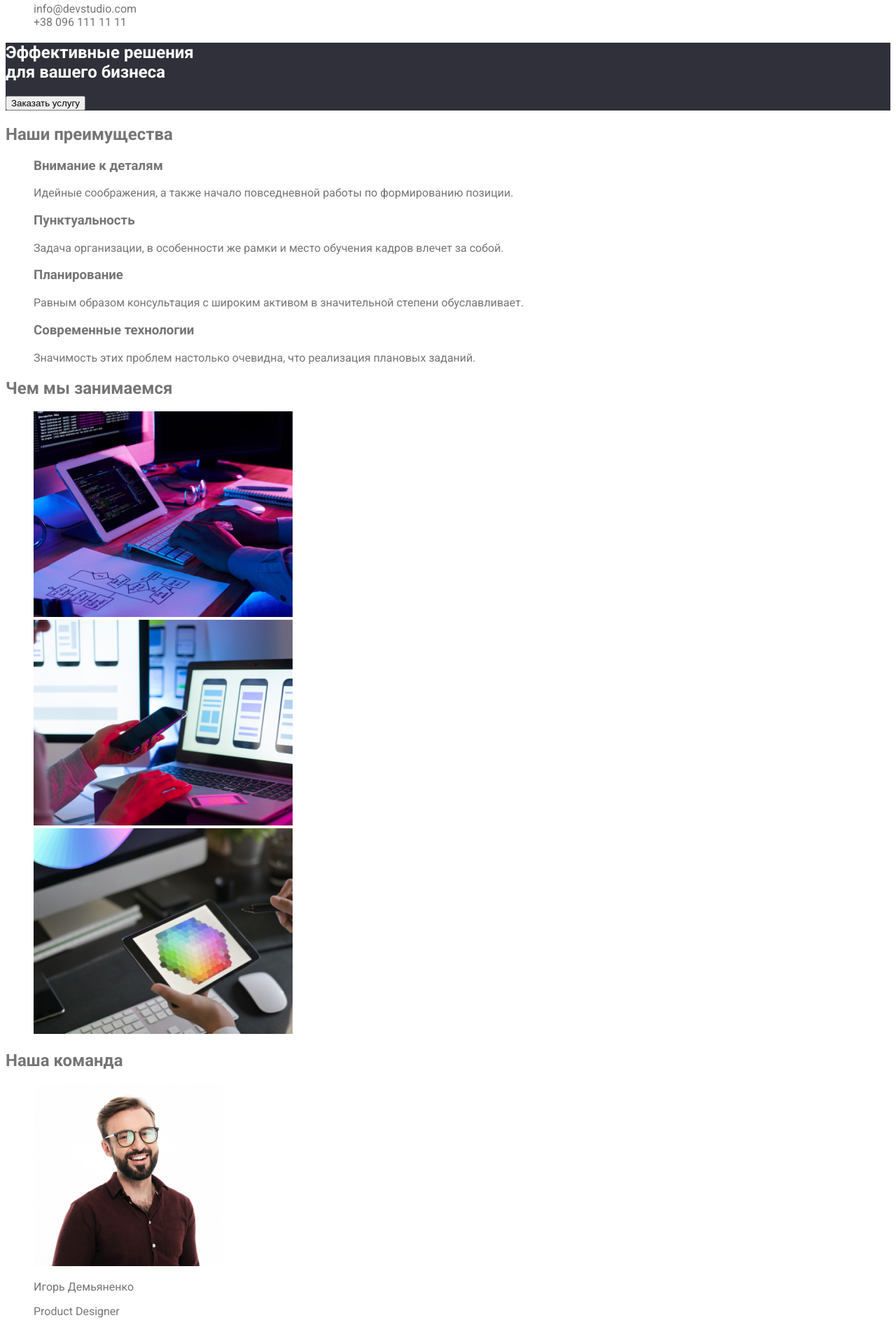
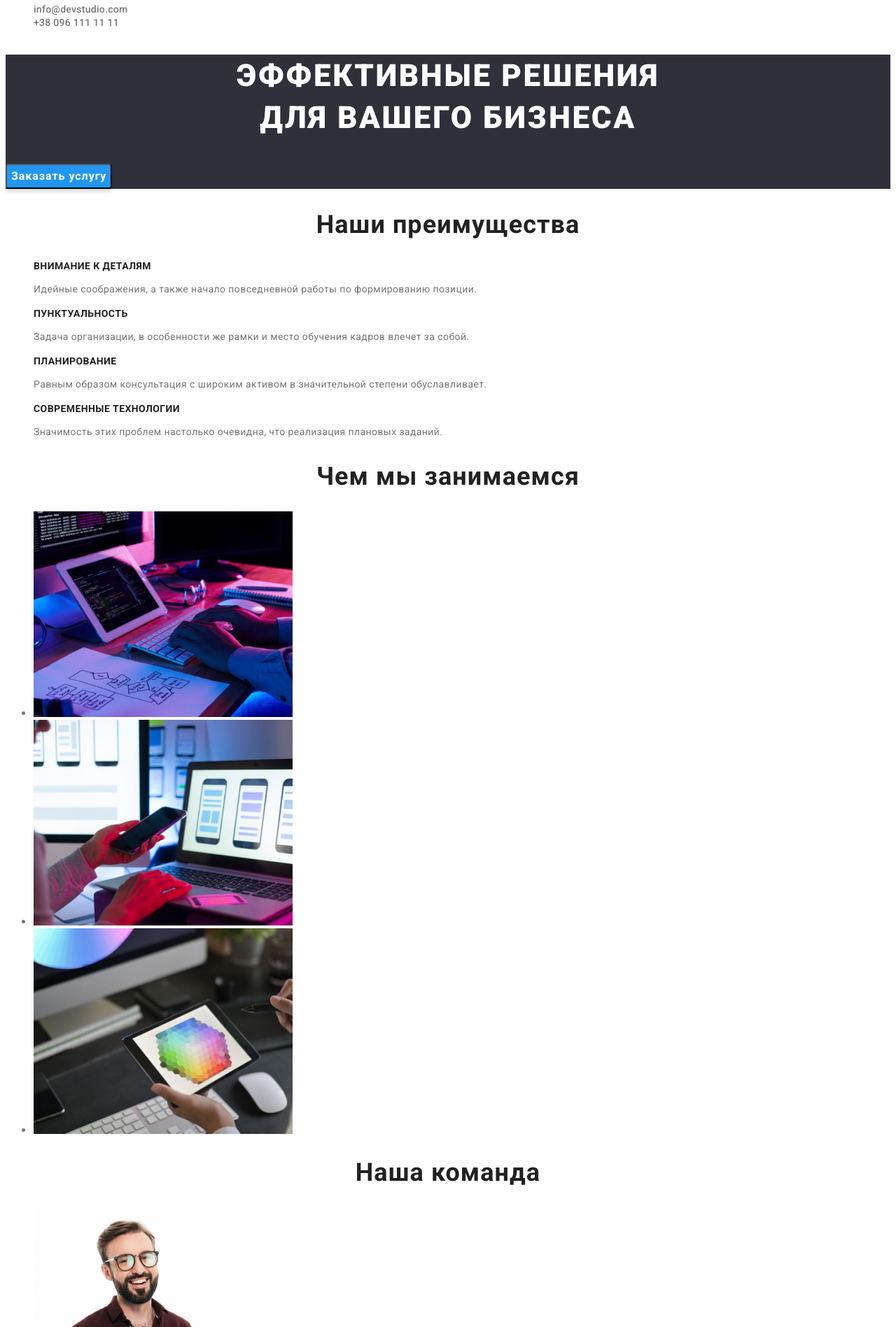
Before and after one commit to VitaliiKarpovets/goit-markup-hw-02, a plain HTML site: page index.html in a window 1280 px wide. Shown: the part 125-2022 px from the top of the page at 70% size. Drawn offline with Linux system fonts and the light colour scheme.

Commit message:
index+css

```diff
--- a/css/styles.css
+++ b/css/styles.css
@@ -4,25 +4,22 @@
   --text-color: rgba(117, 117, 117, 1);
   --accent-color: rgba(33, 150, 243, 1);
   --primary-bg-color: #ffffff;
+  --secondary-bg-color: rgba(47, 48, 58, 1);
+  --white-color: rgba(255, 255, 255, 1);
 }
 
 body {
   background-color: var(--primary-bg-color);
   color: var(--text-color);
   font-family: Roboto;
-  font-style: normal;
-}
-
-ul {
-  list-style: none;
-}
-
-a {
-  color: inherit;
-  text-decoration: none;
 }
 
 /* Header */
+
+.site-nav,
+.site-media {
+  list-style: none;
+}
 
 .logo {
   color: rgba(0, 0, 0, 1);
@@ -31,6 +28,7 @@ a {
   font-size: 26px;
   line-height: 1.192;
   letter-spacing: 0.03em;
+  text-decoration: none;
 }
 
 .logo-primary {
@@ -48,10 +46,13 @@ a {
   font-size: 14px;
   line-height: 1.143;
   letter-spacing: 0.02em;
+  text-decoration: none;
 }
 
 .site-nav .link:hover,
-.site-nav .link:focus {
+.site-nav .link:focus,
+.site-media .link:hover,
+.site-media .link:focus {
   color: var(--accent-color);
 }
 
@@ -61,19 +62,115 @@ a {
 
 .site-media .link {
   color: var(--text-color);
-}
-
-.site-media .link:hover,
-.site-media .link:focus {
-  color: var(--accent-color);
+  font-weight: 500;
+  font-size: 14px;
+  line-height: 1.143;
+  letter-spacing: 0.02em;
+  text-decoration: none;
 }
 
 /* Main */
+/* hero-section */
 
 .hero {
-  background-color: rgba(47, 48, 58, 1);
+  background-color: var(--secondary-bg-color);
 }
 
 .hero-title {
-  color: rgba(255, 255, 255, 1);
+  color: var(--white-color);
+  font-weight: 900;
+  font-size: 44px;
+  line-height: 1.364;
+  text-align: center;
+  letter-spacing: 0.06em;
+  text-transform: uppercase;
 }
+
+.button.primary {
+  color: var(--white-color);
+  background-color: var(--accent-color);
+  box-shadow: 0px 4px 4px rgba(0, 0, 0, 0.15);
+  border-radius: 4px;
+  font-weight: bold;
+  font-size: 16px;
+  line-height: 1.875;
+  display: flex;
+  align-items: center;
+  text-align: center;
+  letter-spacing: 0.06em;
+  font-family: inherit;
+  cursor: pointer;
+}
+
+/* features-section */
+
+.section-title {
+  color: var(--title-text-color);
+  font-weight: bold;
+  font-size: 36px;
+  line-height: 1.167;
+  text-align: center;
+  letter-spacing: 0.03em;
+}
+
+.features {
+  list-style: none;
+}
+.features-title {
+  color: var(--title-text-color);
+  font-weight: bold;
+  font-size: 14px;
+  line-height: 1.143;
+  letter-spacing: 0.03em;
+  text-transform: uppercase;
+}
+
+.features-description {
+  font-weight: normal;
+  font-size: 14px;
+  line-height: 1.714;
+  letter-spacing: 0.03em;
+}
+
+/* team */
+
+.team-member {
+  color: var(--title-text-color);
+  font-weight: 500;
+  font-size: 16px;
+  line-height: 1.187;
+  text-align: center;
+  letter-spacing: 0.03em;
+}
+
+.team-position {
+  font-size: 16px;
+  line-height: 1.187;
+  text-align: center;
+  letter-spacing: 0.03em;
+}
+
+/* footer */
+
+.footer {
+  background-color: var(--secondary-bg-color);
+}
+
+.footer .logo {
+  color: var(--white-color);
+}
+
+.address {
+  color: var(--white-color);
+  font-family: Roboto;
+  font-style: normal;
+  font-weight: normal;
+  font-size: 14px;
+  line-height: 1.714;
+  letter-spacing: 0.03em;
+  list-style: none;
+}
+
+.footer .media {
+  color: rgba(255, 255, 255, 0.6);
+}
--- a/index.html
+++ b/index.html
@@ -30,65 +30,65 @@
     <main>
         <section class="hero">
             <h1 class="hero-title">Эффективные решения <br />для вашего бизнеса</h1>
-            <button type="button">Заказать услугу</button>
+            <button type="button" class="button primary">Заказать услугу</button>
         </section>
-        <section>
-            <h2>Наши преимущества</h2>
-            <ul>
+        <section class="section">
+            <h2 class="section-title">Наши преимущества</h2>
+            <ul class="features">
                 <li>
-                    <h3>Внимание к деталям</h3>
-                    <p>
+                    <h3 class="features-title">Внимание к деталям</h3>
+                    <p class="features-description">
                         Идейные соображения, а также начало повседневной работы по формированию позиции.
                     </p>
                 </li>
                 <li>
-                    <h3>Пунктуальность</h3>
-                    <p>
+                    <h3 class="features-title">Пунктуальность</h3>
+                    <p class="features-description">
                         Задача организации, в особенности же рамки и место обучения кадров влечет за собой.
                     </p>
                 </li>
                 <li>
-                    <h3>Планирование</h3>
-                    <p>
+                    <h3 class="features-title">Планирование</h3>
+                    <p class="features-description">
                         Равным образом консультация с широким активом в значительной степени обуславливает.
                     </p>
                 </li>
                 <li>
-                    <h3>Современные технологии</h3>
-                    <p>Значимость этих проблем настолько очевидна, что реализация плановых заданий.</p>
+                    <h3 class="features-title">Современные технологии</h3>
+                    <p class="features-description">Значимость этих проблем настолько очевидна, что реализация плановых заданий.</p>
                 </li>
             </ul>
         </section>
-        <section>
-            <h2>Чем мы занимаемся</h2>
+        <section class="section">
+            <h2 class="section-title">Чем мы занимаемся</h2>
             <ul>
                 <li><img src="./images/box1.jpg" alt="box1" width="370"></li>
                 <li><img src="./images/box2.jpg" alt="box2" width="370"></li>
                 <li><img src="./images/box3.jpg" alt="box3" width="370"></li>
             </ul>
         </section>
-        <section>
-            <h2>Наша команда</h2>
-            <ul>
+        <section class="section">
+            <h2 class="section-title">Наша команда</h2>
+            <ul class="team">
                 <li>
                     <img src="./images/img1.jpg" alt="img1" width="270">
-                    <p>Игорь Демьяненко</p>
-                    <p>Product Designer</p>
+                    <p class="team-member">Игорь Демьяненко</p>
+                    <p class="team-position">Product Designer</p>
                 </li>
                 <li>
                     <img src="./images/img2.jpg" alt="img2" width="270">
-                    <p>Ольга Репина</p>
-                    <p>Frontend Developer</p>
+                    <p class="team-member">Ольга Репина</p>
+                    <p class="team-position">Frontend Developer</p>
                 </li>
                 <li>
                     <img src="./images/img3.jpg" alt="img3" width="270">
-                    <p>Николай Тарасов</p>
-                    <p>Marketing</p>
+                    <p class="team-member">Николай Тарасов</p>
+                    <p class="team-position">Marketing</p>
                 </li>
                 <li>
                     <img src="./images/img3.jpg" alt="img3" width="270">
-                    <p>Михаил Ермаков</p>
-                    <p>UI Designer</p>
+                    <p class="team-member">Михаил Ермаков</p>
+                    <p class="team-position">UI Designer</p>
                 </li>
 
             </ul>
@@ -96,13 +96,13 @@
 
     </main>
 
-    <footer>
-        <a href="/">WebStudio</a>
+    <footer class="footer">
+        <a href="./index.html" class="logo"> <span class="logo-primary">Web</span>Studio</a>
         <address>
-            <ul>
+            <ul class="address">
                 <li><p>г. Киев, пр-т Леси Украинки, 26</p> </li>
-                <li><p>info@devstudio.com</p></li>
-                <li><p>+38 096 111 11 11</p></li>
+                <li class="media"><p>info@devstudio.com</p></li>
+                <li class="media"><p>+38 096 111 11 11</p></li>
             </ul>
         </address>
 
```
